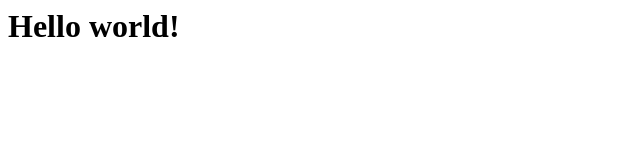
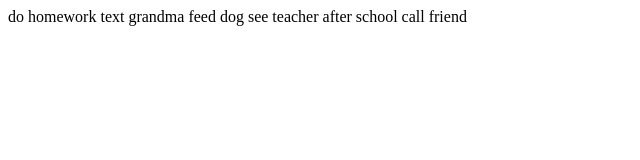
Before and after one commit to Lukerobokop/todo_app_front_end, a plain HTML site: page index.html in a window 1280 px wide. Shown: the whole page, without its empty margins (0-640 px from the left). Drawn offline with Linux system fonts and the light colour scheme.

Commit message:
add content to index.html

```diff
--- a/index.html
+++ b/index.html
@@ -1 +1,7 @@
-<h1>Hello world!</h1>
+ <p>
+ do homework
+ text grandma
+ feed dog
+ see teacher after school
+call friend
+</p>
```
